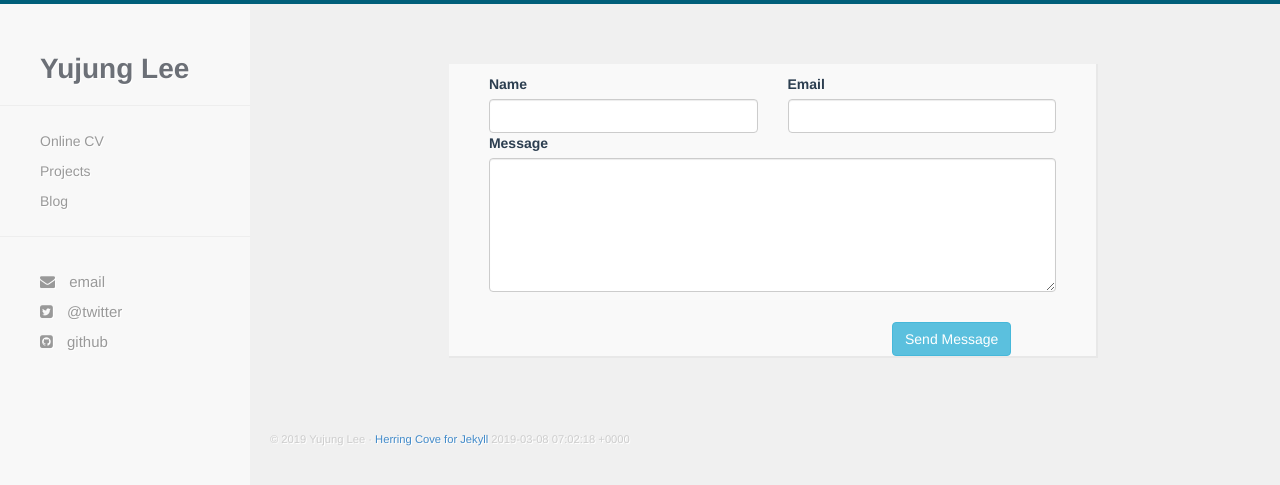
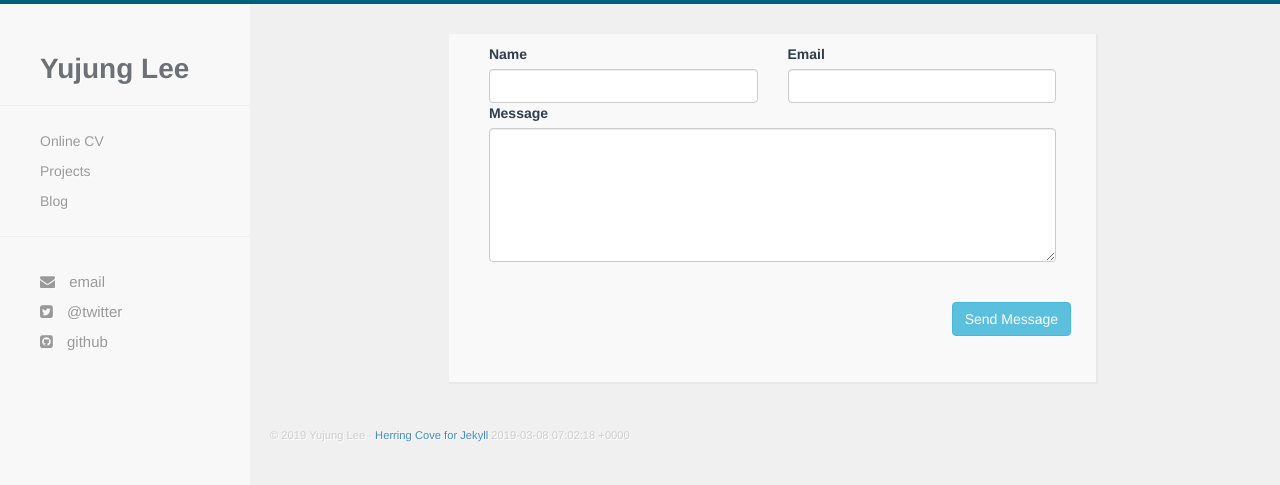
Before and after one commit to yujungL/yujungL.github.io, a Jekyll site: the page built from email.html, in a window 1280 px wide. Shown: the top 485 px of the page. Built offline with Jekyll 4.4.1, drawn with Linux system fonts in a browser that asks for light colours; nearby versions of some CDN libraries; Markdown is read by kramdown in place of the engine named in the settings.

Commit message:
Update email.html

```diff
--- a/email.html
+++ b/email.html
@@ -1,7 +1,7 @@
 ---
 title: Email Form
 ---
-<div class="container"></div>
+
 <div class="container user-card">
 	<form action="https://formspree.io/{{site.email}}" method="POST">
 		<div class="row">
@@ -21,12 +21,11 @@ title: Email Form
 			</div>
 		</div>
 		<div class="row">
-			<div class="container">
-			<div class="pull-right">
-				<input type="submit" value="Send Message" class="btn btn-info" />
-			</div>
-			</div>
+			<br/><br/>
+				<div class="pull-right">
+					<input type="submit" value="Send Message" class="btn btn-info" />
+				</div>
+			<br/><br/><br/><br/>
 		</div>
 	</form>
 </div>
-<div class="container"></div>
```
